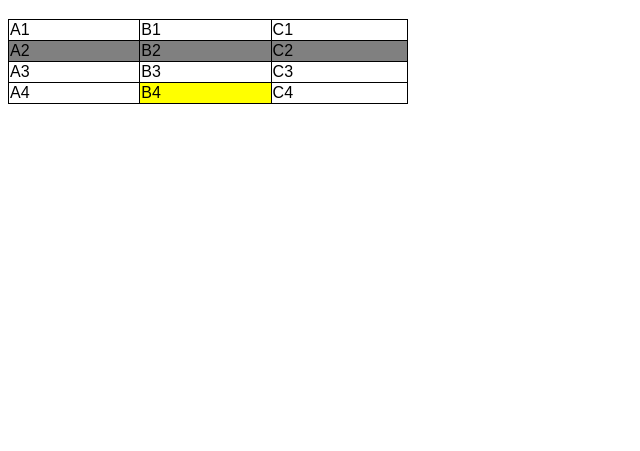
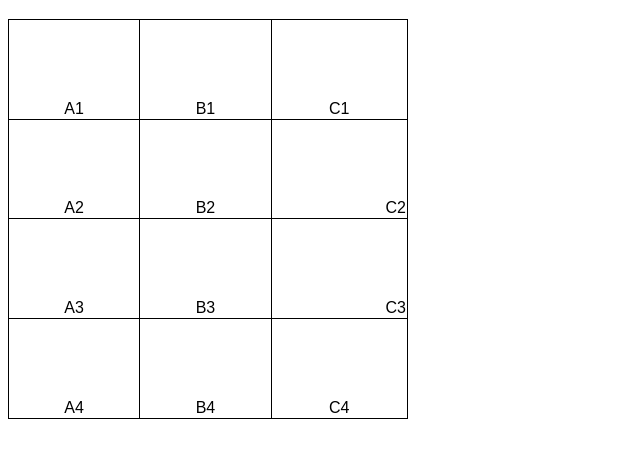
Before and after one commit to JosueSantos08/html-css, a plain HTML site: page Excercícios/ex023/tabela01.html in a window 1280 px wide. Shown: the part 61-512 px from the top of the page, without its empty margins (0-640 px from the left). Drawn offline with Linux system fonts and the light colour scheme.

Commit message:
testando alinhamento de celulas

```diff
--- a/Excercícios/ex023/tabela01.html
+++ b/Excercícios/ex023/tabela01.html
@@ -10,16 +10,22 @@
         }
         td{
             border: 1px solid black;
+            text-align: center;
+            vertical-align: bottom;
         }
         tr.linha{
-            background-color: grey;
+
         }
         td.dado{
-            background-color: yellow;
+
         }
         table{
             width: 400px;
+            height: 400px;
             border-collapse: collapse;
+        }
+        .numero{
+            text-align: right;
         }
 
     </style>
@@ -36,12 +42,12 @@
         <tr class="linha">
             <td>A2</td>
             <td>B2</td>
-            <td>C2</td>
+            <td class="numero">C2</td>
         </tr>
         <tr>
             <td>A3</td>
             <td>B3</td>
-            <td>C3</td>
+            <td class="numero">C3</td>
         </tr>
         <tr>
             <td>A4</td>
```
